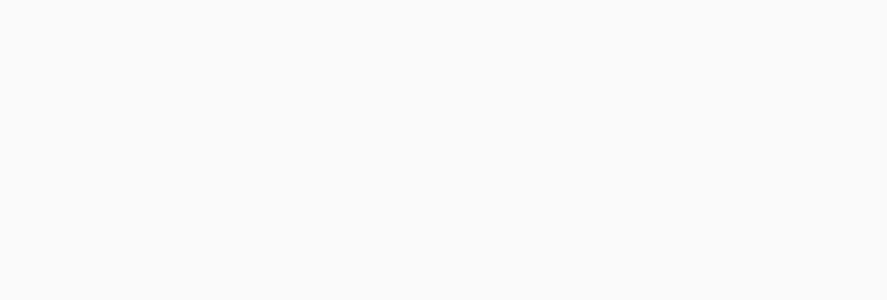
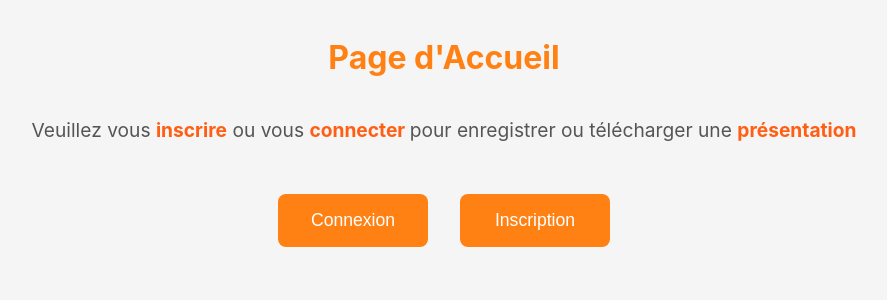
Before and after one commit to AnnaNdoye/FrontEnd-Plateforme-de-gestion-et-de-valorisation-des-pr-sentations-internes-, a React (Create React App) app: page /accueil in a window 1280 px wide. Before the commit this address had no page. Shown: the top 300 px of the page, without its empty margins (196-1083 px from the left). Built offline with nearby package versions, Linux system fonts and the light colour scheme.

Commit message:
creation de la page d'accueil

```diff
--- a/src/App.js
+++ b/src/App.js
@@ -1,15 +1,19 @@
-import React from 'react';
 import './App.css';
 
 import { BrowserRouter as Router, Routes, Route} from "react-router-dom";
 
 import DepartementsPage from "./pages/DepartementsPage";
+import PageAccueil from "./pages/PageAccueil";
+
+
 
 function App(){
   return(
     <Router>
       <Routes>
         <Route path="/" element={<DepartementsPage/>} />
+        <Route path="/accueil" element={<PageAccueil/>} />
+
       </Routes>
     </Router>
   );
--- /dev/null
+++ b/src/pages/PageAccueil.js
@@ -0,0 +1,83 @@
+import { useEffect } from 'react';
+import { useNavigate } from 'react-router-dom';
+
+const PageAccueil = () => {
+  const navigate = useNavigate();
+
+  console.log("PageAccueil component is rendering");
+
+  useEffect(() => {
+    console.log("Accès réussie à PageAccueil");
+  }, []);
+
+  const connexion = () => {
+    console.log("Navigation vers /connexion");
+    navigate("/connexion");
+  };
+
+  const inscription = () => {
+    console.log("Navigation vers /inscription");
+    navigate("/inscription");
+  };
+
+  return (
+    <div style={{
+      margin: '0 auto',
+      padding: '2rem 1rem',
+      textAlign: 'center',
+      backgroundColor: '#f5f5f5',
+      minHeight: '100vh'
+    }}>
+      <h1 style={{ color: '#FF8113', marginBottom: '2rem' }}>
+        Page d'Accueil
+      </h1>
+
+      <div style={{ margin: '2rem 0' }}>
+        <p style={{ fontSize: '1.2rem', color: '#555', marginBottom: '3rem' }}>
+          Veuillez vous <span style={{ color: '#FF5E13', fontWeight: 'bold' }}>inscrire</span> ou vous{' '}
+          <span style={{ color: '#FF5E13', fontWeight: 'bold' }}>connecter </span>
+          pour enregistrer ou télécharger une{' '}
+          <span style={{ color: '#FF5E13', fontWeight: 'bold' }}>présentation</span>
+        </p>
+
+        <div style={{ display: 'flex', gap: '2rem', justifyContent: 'center', flexWrap: 'wrap' }}>
+          <button
+            onClick={connexion}
+            style={{
+              padding: '1rem 2rem',
+              backgroundColor: '#FF8113',
+              fontweight: 'bold',
+              color: 'white',
+              border: 'none',
+              borderRadius: '8px',
+              fontSize: '1.1rem',
+              cursor: 'pointer',
+              minWidth: '150px'
+            }}
+          >
+            Connexion
+          </button>
+
+          <button
+            onClick={inscription}
+            style={{
+              padding: '1rem 2rem',
+              backgroundColor: '#FF8113',
+              fontweight: 'bold',
+              color: 'white',
+              border: 'none',
+              borderRadius: '8px',
+              fontSize: '1.1rem',
+              cursor: 'pointer',
+              minWidth: '150px'
+            }}
+          >
+            Inscription
+          </button>
+        </div>
+      </div>
+    </div>
+  );
+};
+
+export default PageAccueil;
```
